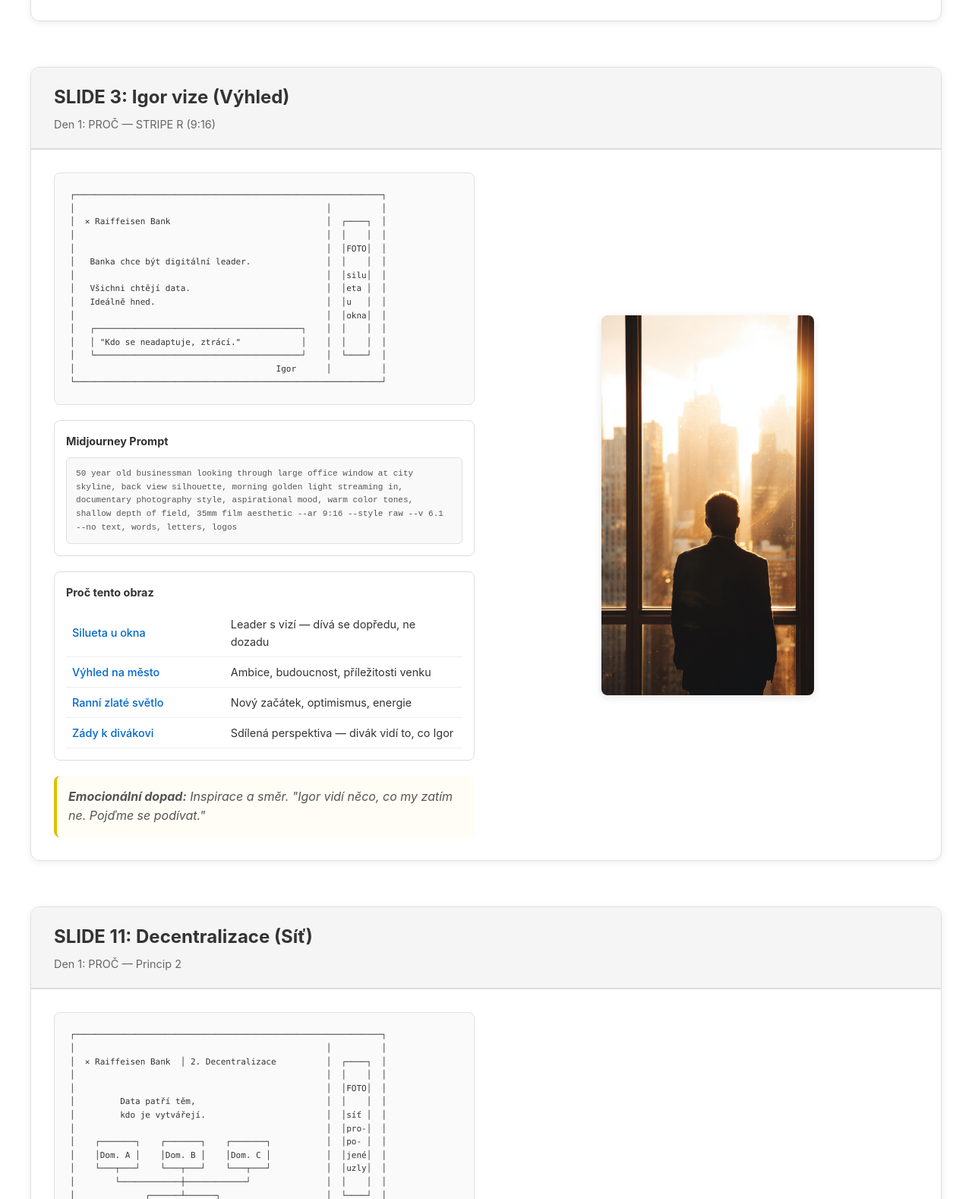
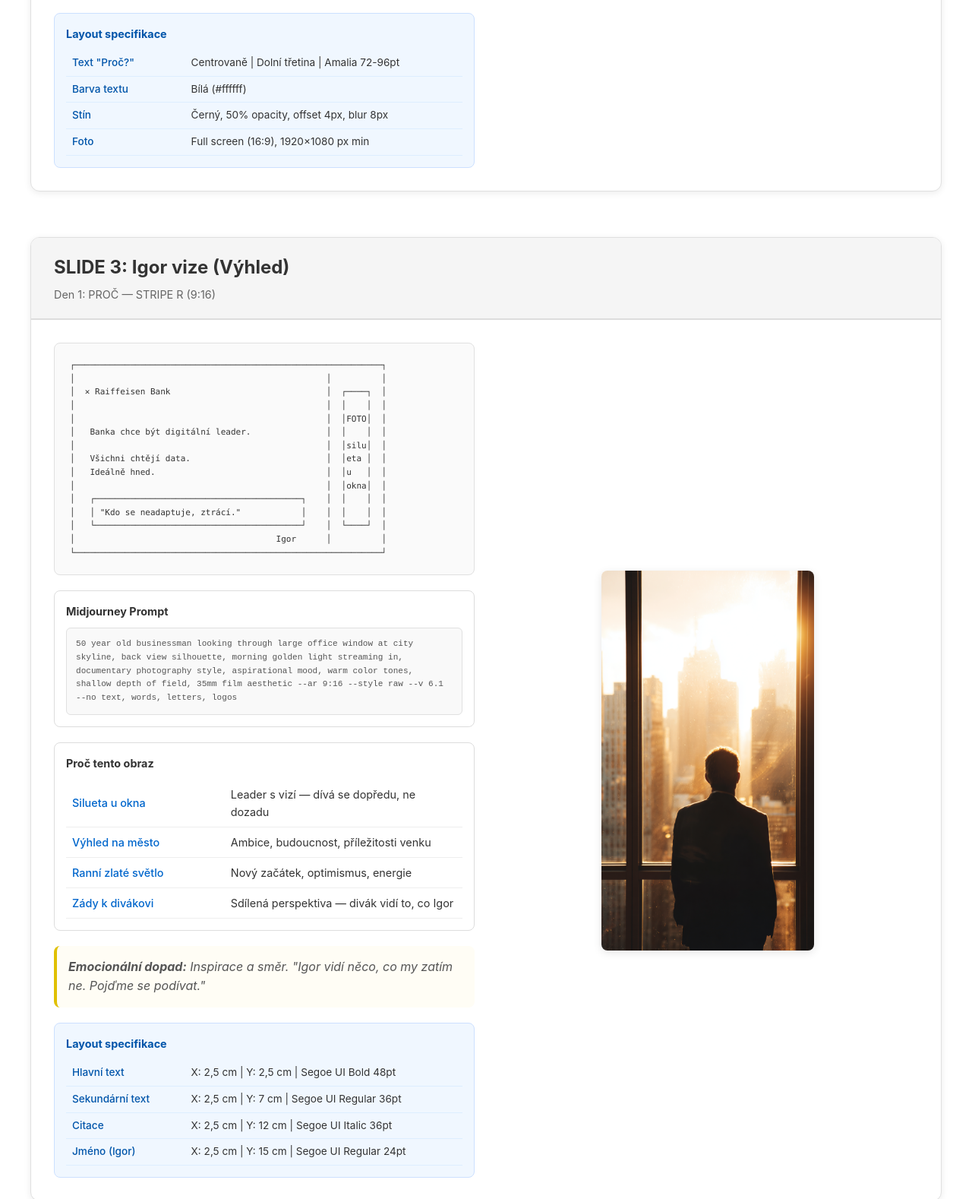
Before and after one commit to lukasmazanek/public, a plain HTML site: page presentation-room/index.html in a window 1280 px wide. Shown: the part 1142-2720 px from the top of the page at 76% size. Drawn offline with Linux system fonts and the light colour scheme.

Commit message:
feat: Add layout specifications to all slides in preview

```diff
--- a/presentation-room/index.html
+++ b/presentation-room/index.html
@@ -132,6 +132,31 @@
             font-style: italic;
             color: #555;
         }
+        .layout-spec {
+            background: #f0f7ff;
+            border: 1px solid #cce0ff;
+            padding: 15px;
+            border-radius: 8px;
+        }
+        .layout-spec h3 {
+            color: #0055aa;
+            font-size: 0.9em;
+            margin-bottom: 10px;
+        }
+        .layout-spec table {
+            width: 100%;
+            border-collapse: collapse;
+        }
+        .layout-spec td {
+            padding: 6px 8px;
+            border-bottom: 1px solid #ddeeff;
+            font-size: 0.85em;
+        }
+        .layout-spec td:first-child {
+            color: #0055aa;
+            width: 30%;
+            font-weight: 500;
+        }
         @media (max-width: 900px) {
             .slide-content {
                 grid-template-columns: 1fr;
@@ -193,6 +218,28 @@
                 <div class="emotional-impact">
                     <strong>Emocionální dopad:</strong> Divák okamžitě cítí izolaci a čekání. Jediné slovo "Proč?" ho vtáhne do problému.
                 </div>
+
+                <div class="layout-spec">
+                    <h3>Layout specifikace</h3>
+                    <table>
+                        <tr>
+                            <td>Text "Proč?"</td>
+                            <td>Centrovaně | Dolní třetina | Amalia 72-96pt</td>
+                        </tr>
+                        <tr>
+                            <td>Barva textu</td>
+                            <td>Bílá (#ffffff)</td>
+                        </tr>
+                        <tr>
+                            <td>Stín</td>
+                            <td>Černý, 50% opacity, offset 4px, blur 8px</td>
+                        </tr>
+                        <tr>
+                            <td>Foto</td>
+                            <td>Full screen (16:9), 1920×1080 px min</td>
+                        </tr>
+                    </table>
+                </div>
             </div>
             <div class="slide-right">
                 <img src="assets/photos/SLIDE 2 Hook (Čekání).png" alt="SLIDE 2 Hook">
@@ -253,6 +300,28 @@
 
                 <div class="emotional-impact">
                     <strong>Emocionální dopad:</strong> Inspirace a směr. "Igor vidí něco, co my zatím ne. Pojďme se podívat."
+                </div>
+
+                <div class="layout-spec">
+                    <h3>Layout specifikace</h3>
+                    <table>
+                        <tr>
+                            <td>Hlavní text</td>
+                            <td>X: 2,5 cm | Y: 2,5 cm | Segoe UI Bold 48pt</td>
+                        </tr>
+                        <tr>
+                            <td>Sekundární text</td>
+                            <td>X: 2,5 cm | Y: 7 cm | Segoe UI Regular 36pt</td>
+                        </tr>
+                        <tr>
+                            <td>Citace</td>
+                            <td>X: 2,5 cm | Y: 12 cm | Segoe UI Italic 36pt</td>
+                        </tr>
+                        <tr>
+                            <td>Jméno (Igor)</td>
+                            <td>X: 2,5 cm | Y: 15 cm | Segoe UI Regular 24pt</td>
+                        </tr>
+                    </table>
                 </div>
             </div>
             <div class="slide-right">
@@ -316,6 +385,28 @@
                 <div class="emotional-impact">
                     <strong>Emocionální dopad:</strong> Pochopení. "Domény jsou nezávislé, ale propojené společným jazykem."
                 </div>
+
+                <div class="layout-spec">
+                    <h3>Layout specifikace</h3>
+                    <table>
+                        <tr>
+                            <td>Nadpis sekce</td>
+                            <td>X: 2,5 cm | Y: 2,5 cm | Segoe UI Bold 32pt</td>
+                        </tr>
+                        <tr>
+                            <td>Hlavní text</td>
+                            <td>X: 2,5 cm | Y: 5 cm | Segoe UI Bold 48pt</td>
+                        </tr>
+                        <tr>
+                            <td>Diagram</td>
+                            <td>X: 2,5 cm | Y: 9 cm | Šířka: 60%</td>
+                        </tr>
+                        <tr>
+                            <td>Stripe</td>
+                            <td>Pravá strana | Šířka: 1/3 slide (640 px)</td>
+                        </tr>
+                    </table>
+                </div>
             </div>
             <div class="slide-right">
                 <img src="assets/photos/SLIDE 11 Decentralizace.png" alt="SLIDE 11 Decentralizace">
@@ -377,6 +468,28 @@
                 <div class="emotional-impact">
                     <strong>Emocionální dopad:</strong> Zvědavost. "Agenti mohou pomoct. Není to hrozba."
                 </div>
+
+                <div class="layout-spec">
+                    <h3>Layout specifikace</h3>
+                    <table>
+                        <tr>
+                            <td>Nadpis sekce</td>
+                            <td>X: 2,5 cm | Y: 2,5 cm | Segoe UI Bold 32pt</td>
+                        </tr>
+                        <tr>
+                            <td>Hlavní text</td>
+                            <td>X: 2,5 cm | Y: 5 cm | Segoe UI Bold 48pt</td>
+                        </tr>
+                        <tr>
+                            <td>Diagram</td>
+                            <td>X: 2,5 cm | Y: 9 cm | Šířka: 60%</td>
+                        </tr>
+                        <tr>
+                            <td>Stripe</td>
+                            <td>Levá strana | Šířka: 1/3 slide (640 px)</td>
+                        </tr>
+                    </table>
+                </div>
             </div>
             <div class="slide-right">
                 <img src="assets/photos/SLIDE 15 Agenti (Technologie).png" alt="SLIDE 15 Agenti">
```
